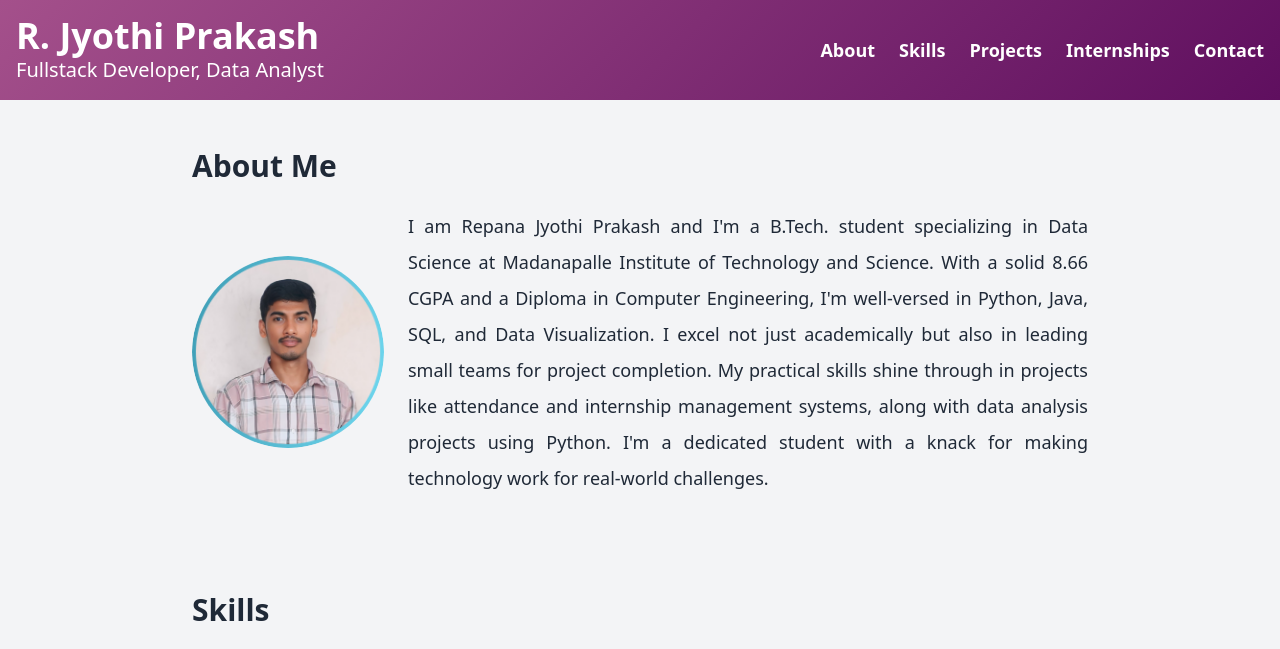
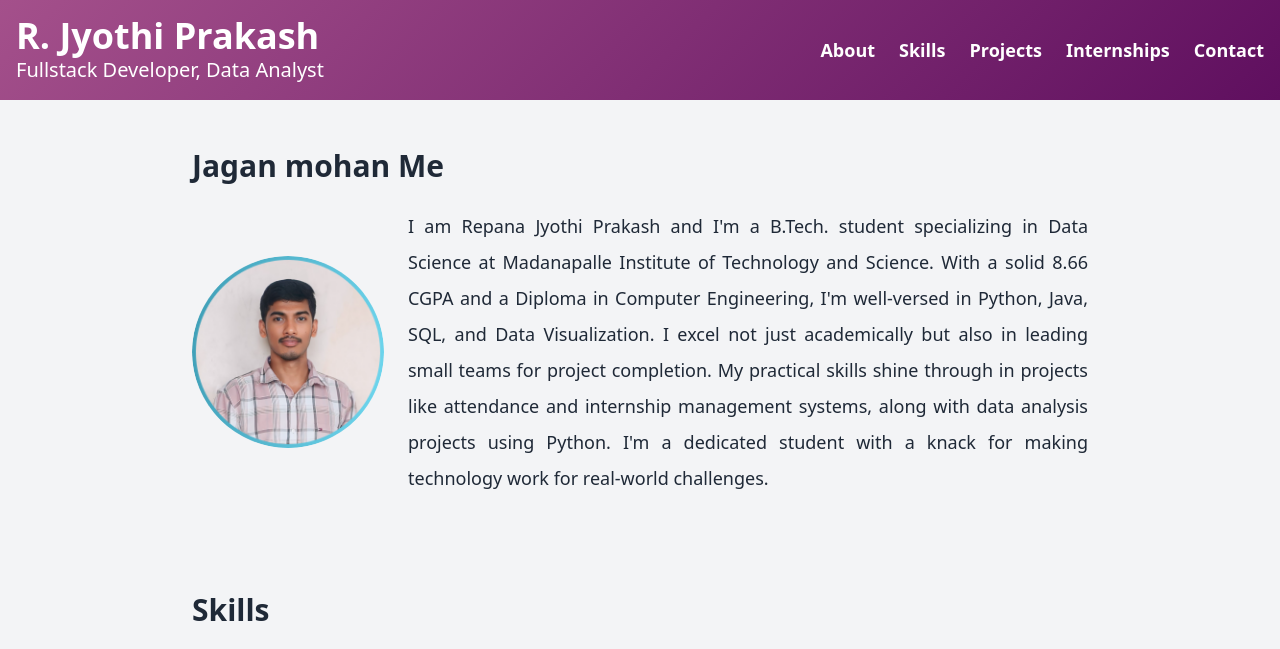
Before and after one commit to REPANAJYOTHIPRAKASH629/Protfolio629, a plain HTML site: page index.html in a window 1280 px wide. Shown: the top 649 px of the page. Drawn offline with nearby package versions, Linux system fonts and the light colour scheme.

Commit message:
Update index.html

```diff
--- a/index.html
+++ b/index.html
@@ -54,7 +54,7 @@
   <!-- About Section -->
   <section id="about" class="py-12 px-4 md:px-12">
     <div class="max-w-4xl mx-auto">
-      <h2 class="text-3xl font-bold mb-6">About Me</h2>
+      <h2 class="text-3xl font-bold mb-6">Jagan mohan Me</h2>
       <div class="flex flex-col md:flex-row items-center md:space-x-6">
         <img src="./images/avatar.png" alt="Your Name" class="w-48 h-48 rounded-full mb-6 md:mb-0">
         <p class="text-lg leading-loose text-justify text-left">
```
